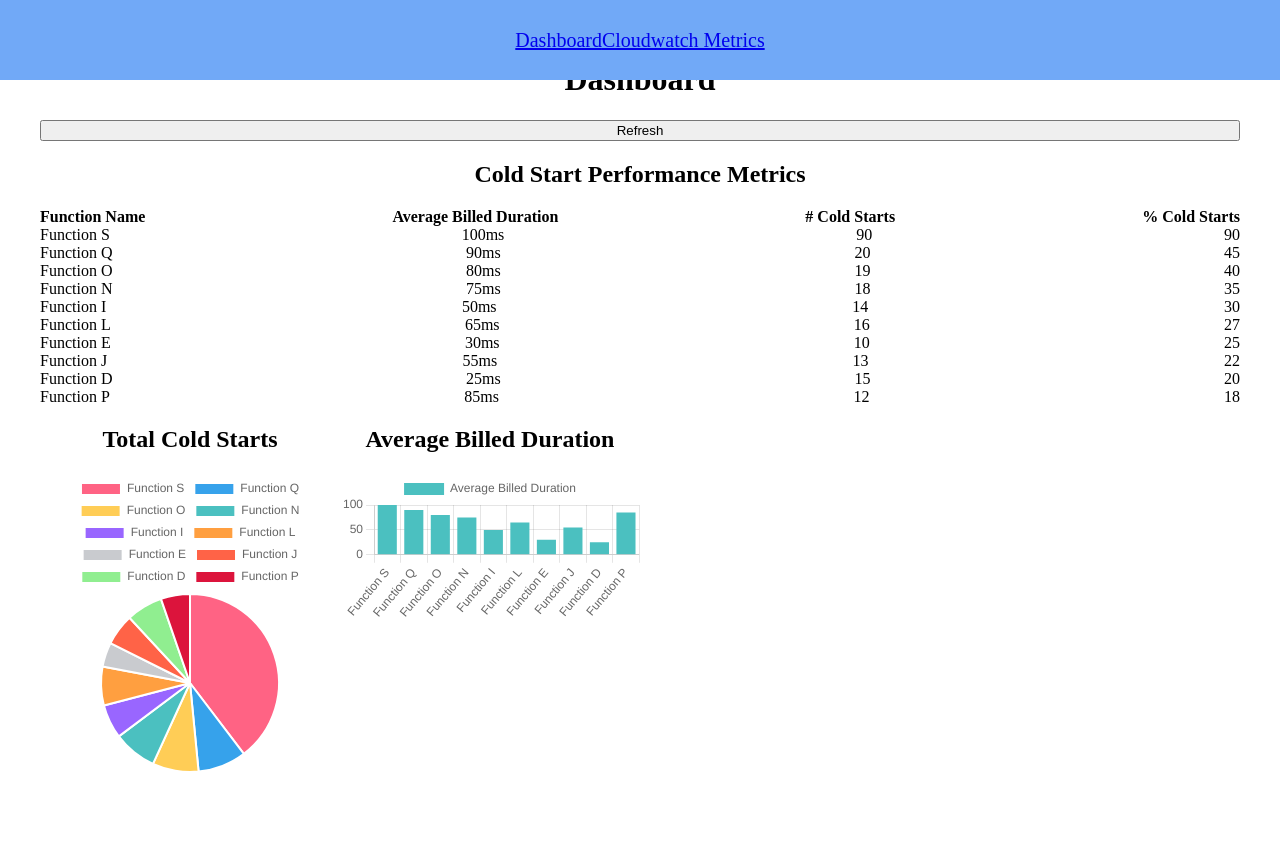
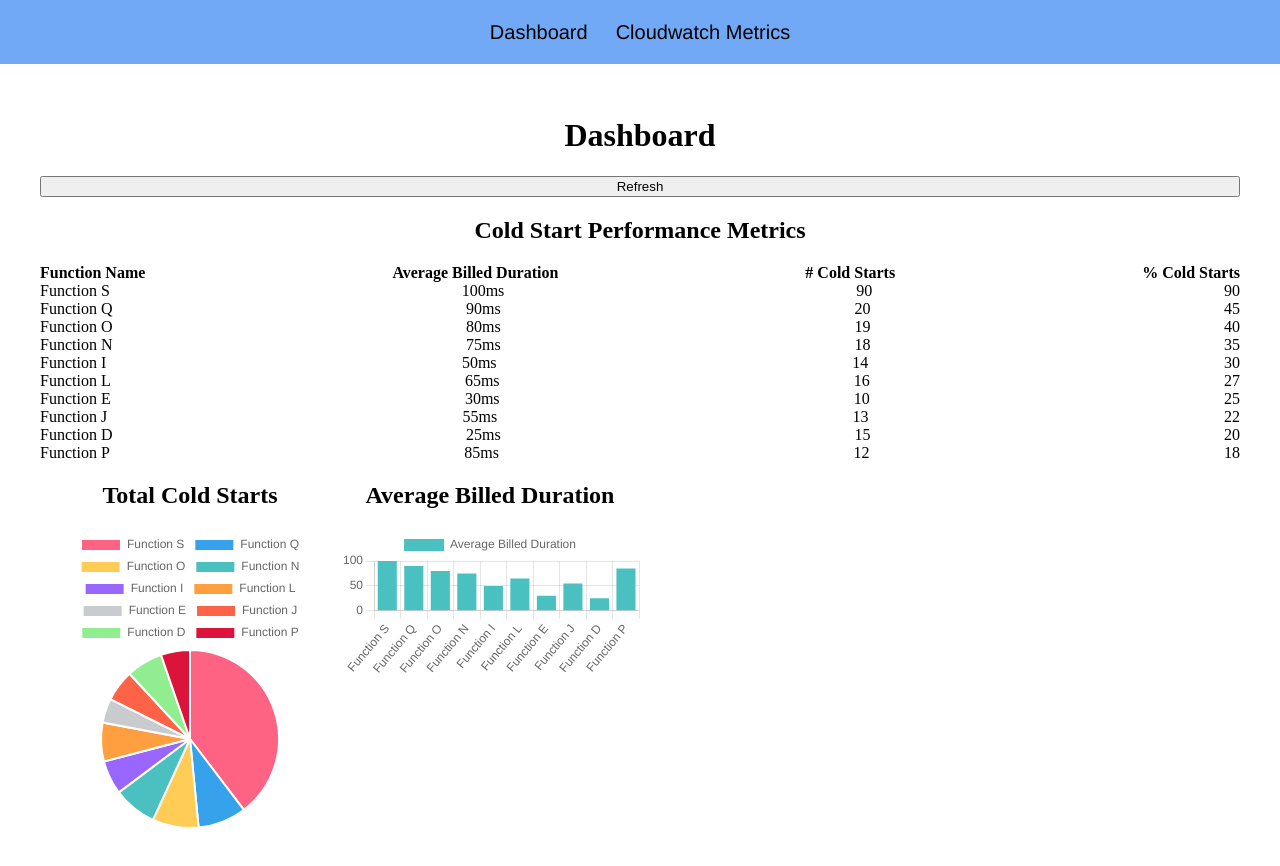
Before and after one commit to oslabs-beta/Lambda-Lens, a React (Vite) app in the folder client/: page / in a window 1280 px wide. Shown: the top 866 px of the page. Before the commit the page ends 813 px from the top, so only its background shows below. Built offline with nearby package versions, Linux system fonts and the light colour scheme.

Commit message:
removed blue/purple links in navbar

```diff
--- a/client/package.json
+++ b/client/package.json
@@ -10,6 +10,11 @@
     "preview": "vite preview"
   },
   "dependencies": {
+    "@emotion/react": "^11.13.3",
+    "@emotion/styled": "^11.13.0",
+    "@fontsource/roboto": "^5.0.14",
+    "@mui/icons-material": "^5.16.7",
+    "@mui/material": "^5.16.7",
     "chart.js": "^4.4.3",
     "react": "^18.3.1",
     "react-chartjs-2": "^5.2.0",
--- a/client/src/App.scss
+++ b/client/src/App.scss
@@ -4,9 +4,13 @@ $primary-color: #0D68E7;
 $secondary-color: #71A9F7;
 $text-color:#B2D0FB;
 
+#root{
+    margin-top: 8vh;
+}
+
 .navbar {
     background: $secondary-color;
-    height: 10vh;
+    height: 8vh;
     display: flex;
     justify-content: center;
     align-items: center;
@@ -20,11 +24,18 @@ $text-color:#B2D0FB;
     }
     li {
         display: inline-block;
-        #dashboard{
-            color: $text-color
-        }
-        #cloudwatch{
-            color: $text-color
+        font-family: $font-stack;
+        a {
+            color: black;
+            text-decoration: none;
+            padding: 14px;
+            // &: hover{
+            //     background-color: red;
+            // }
+            // &:visited { text-decoration: none; color: $text-color};
+            // &:link { text-decoration: none; color: blue};
+            // &:focus { text-decoration: none; color: red};
+            // &:hover { text-decoration: none; color: green};
         }
     }
 }
--- a/client/src/components/NavbarComponent.tsx
+++ b/client/src/components/NavbarComponent.tsx
@@ -4,8 +4,10 @@ const NavbarComponent = () => {
   return (
     <nav className='navbar'>
       <ul id='navbarLinks'>
-        <li id='dashboard'><Link to='/'>Dashboard</Link></li>
-        <li id='cloudwatch'><Link to='/cloudwatchmetrics'>Cloudwatch Metrics</Link></li>
+        {/* <li id='dashboard'><Link to='/'>Dashboard</Link></li>
+        <li id='cloudwatch'><Link to='/cloudwatchmetrics'>Cloudwatch Metrics</Link></li> */}
+        <li><a href='/'>Dashboard</a></li>
+        <li><a href='/cloudwatchmetrics'>Cloudwatch Metrics</a></li>
       </ul>
     </nav>
   );
--- a/client/src/main.tsx
+++ b/client/src/main.tsx
@@ -1,6 +1,5 @@
 import { StrictMode } from 'react';
 import { createRoot } from 'react-dom/client';
-
 import App from './App.js';
 import './App.scss';
 
```
Also changed, not shown: 1 other file (tests, documents, lock files or other folders).
